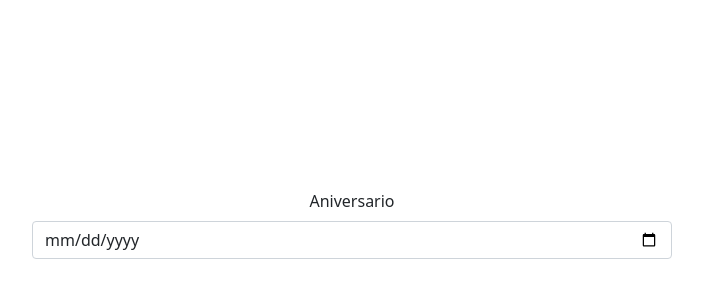
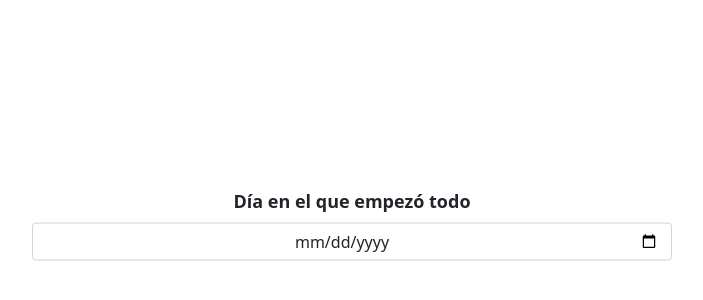
Before and after one commit to PaburoTC/Irene, a React (Create React App) app: page / in a window 1280 px wide. Shown: the part 176-476 px from the top of the page, without its empty margins (288-991 px from the left). Built offline with nearby package versions, Linux system fonts and the light colour scheme.

Commit message:
Login updated

```diff
--- a/src/components/Login/Login.jsx
+++ b/src/components/Login/Login.jsx
@@ -15,7 +15,7 @@ const Login = props => {
 
     return(
         <Form.Group id="login-form">
-            <Form.Label>Aniversario</Form.Label>
+            <Form.Label>Día en el que empezó todo</Form.Label>
             <Form.Control type="date" placeholder="Aniversario" onChange={validate}/>
         </Form.Group>
     )
--- a/src/styles/CSS/Login.css
+++ b/src/styles/CSS/Login.css
@@ -9,3 +9,10 @@
   left: 50%;
   transform: translate(-50%, -50%);
 }
+#login-form label {
+  font-size: large;
+  font-weight: bold;
+}
+#login-form input {
+  text-align: center;
+}
--- a/src/styles/SCSS/Login.scss
+++ b/src/styles/SCSS/Login.scss
@@ -10,4 +10,11 @@
     top: 50%;
     left: 50%;
     transform: translate(-50%,-50%);
+
+    label{
+        font-size: large;
+        font-weight: bold;
+        font
+    }
+    input{text-align: center;}
 }
```
